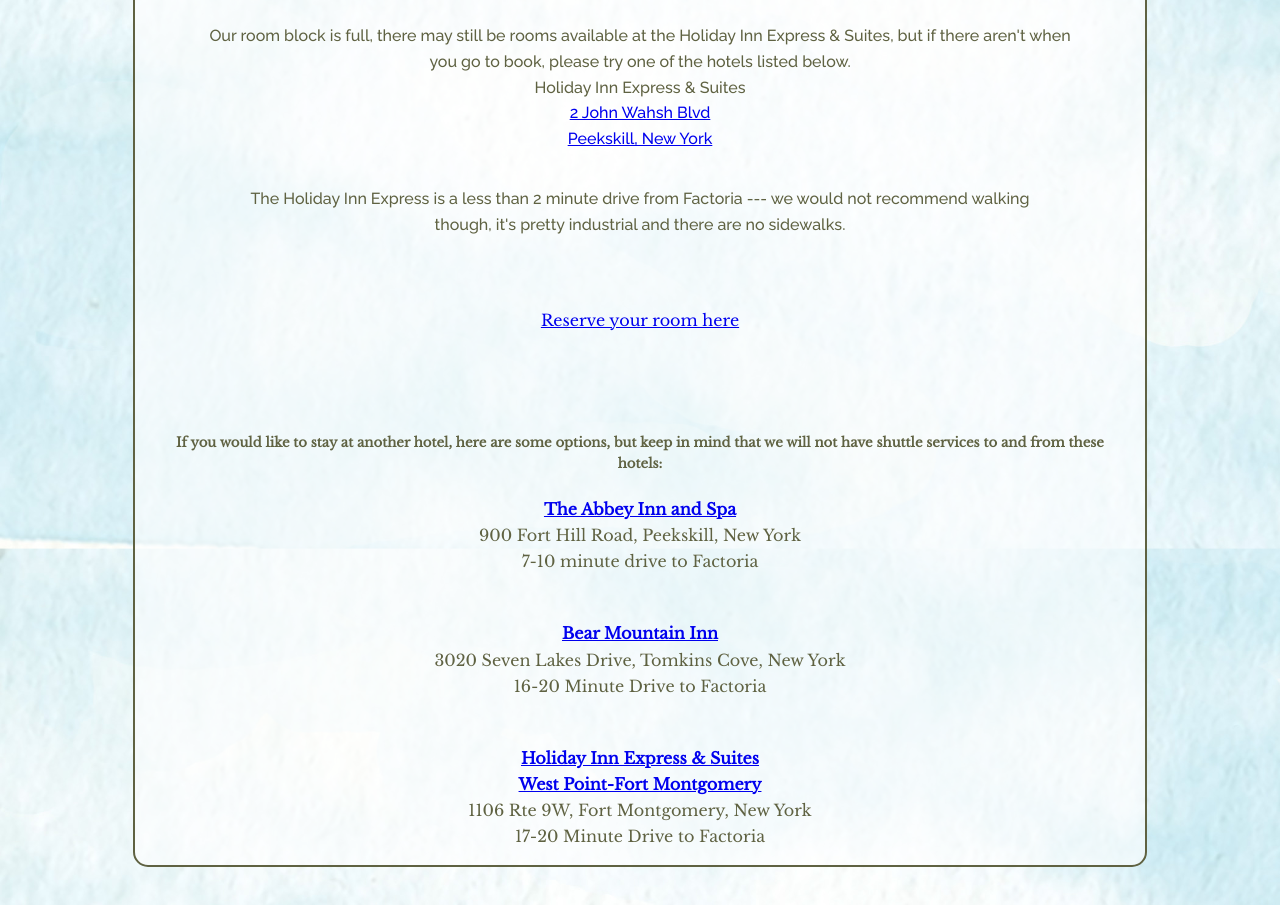
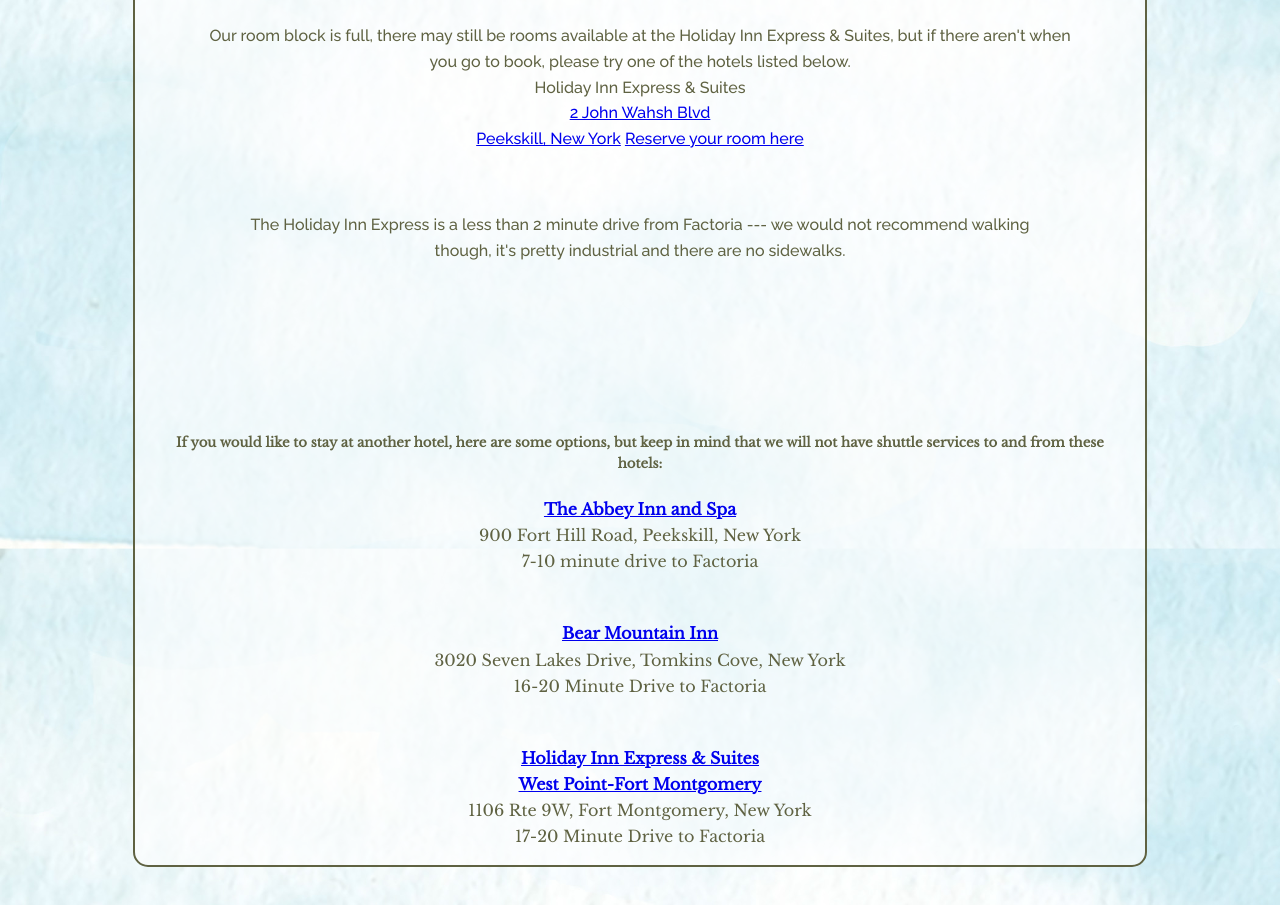
Before and after one commit to rhkearns/rksy-wedding-site, a React (Create React App) app: page /details in a window 1280 px wide. Shown: the part 1280-2185 px from the top of the page. Built offline with nearby package versions, Linux system fonts and the light colour scheme.

Commit message:
move link

```diff
--- a/src/pages/Details/Details.jsx
+++ b/src/pages/Details/Details.jsx
@@ -81,6 +81,15 @@
 								Peekskill, New York
 							</span>
 						</a>{' '}
+						<a
+						href="https://www.hiexpress.com/peekskillny"
+						target="_blank"
+						rel="noopener noreferrer"
+						id="hotel-link"
+					>
+						Reserve your room here
+					</a>
+					{<br />}
 						{<br />}
 						<p>
 							The Holiday Inn Express is a less than 2 minute drive from
@@ -101,15 +110,6 @@
 						</a>
 						** */}
 					</p>
-					<a
-						href="https://www.hiexpress.com/peekskillny"
-						target="_blank"
-						rel="noopener noreferrer"
-						id="hotel-link"
-					>
-						Reserve your room here
-					</a>
-					{<br />}
 					{<br />}
 					{/* <img
 						src={hotelImg}
```
